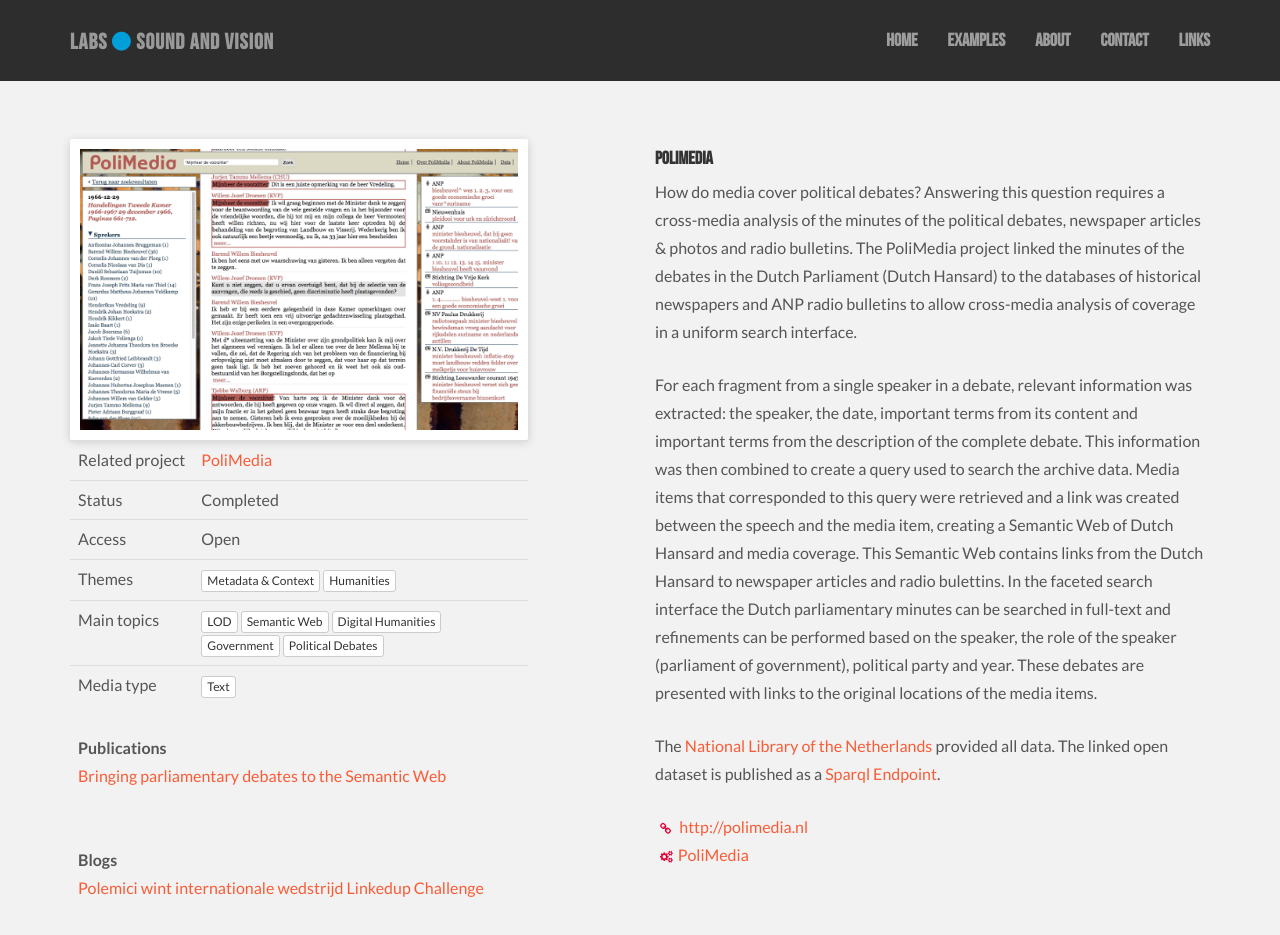
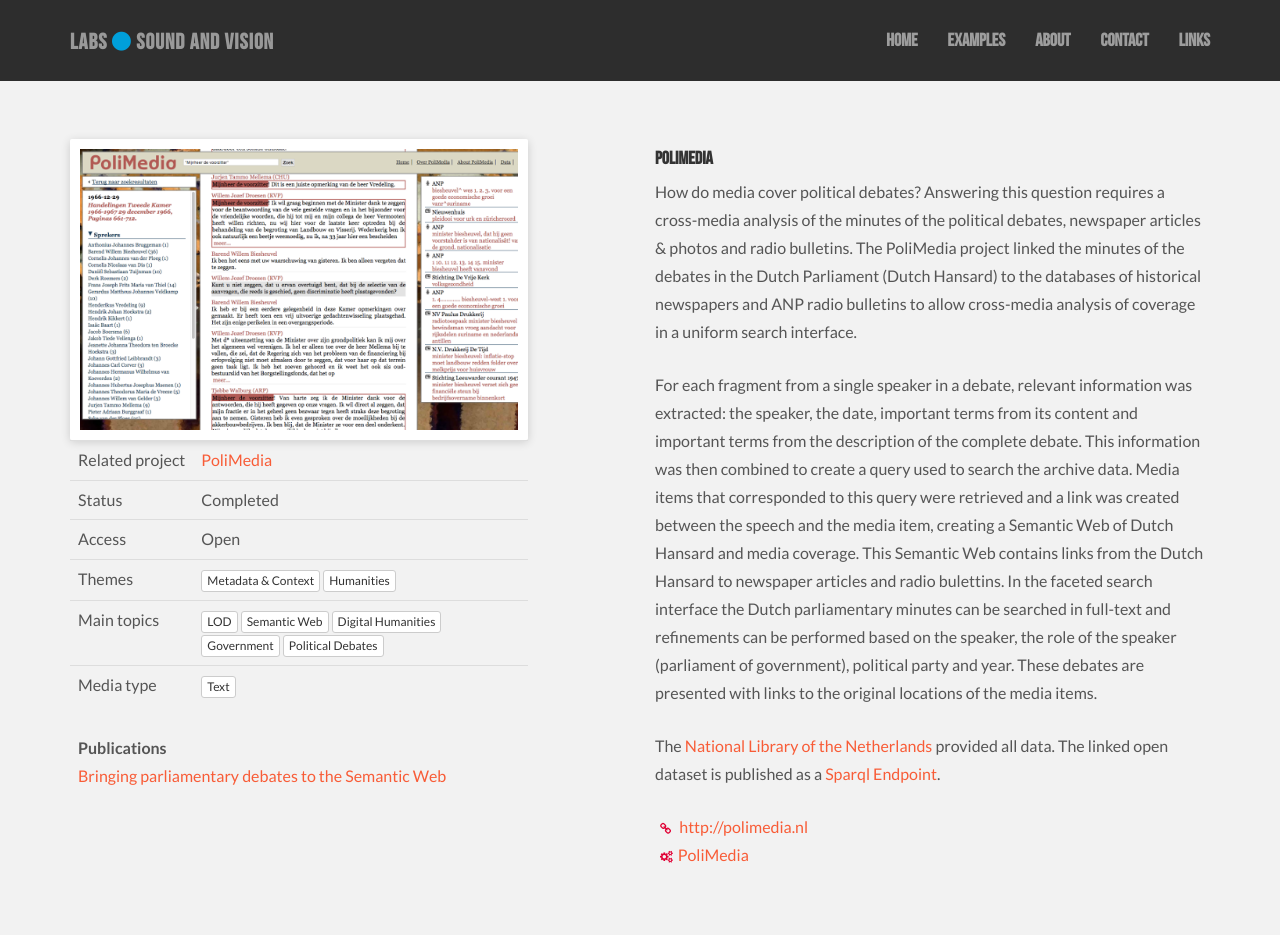
Before and after one commit to roelandordelman/labs, a Jekyll site: the page built from _applications/polimedia.md, in a window 1280 px wide and 935 px high. Built offline with Jekyll 4.4.1, drawn with Linux system fonts in a browser that asks for light colours.

Commit message:
Updated Polimedia

```diff
--- a/_applications/polimedia.md
+++ b/_applications/polimedia.md
@@ -24,9 +24,6 @@
 publications:
 - title: Bringing parliamentary debates to the Semantic Web
   url: http://ceur-ws.org/Vol-902/paper_6.pdf
-blogposts:
-- title: Polemici wint internationale wedstrijd Linkedup Challenge
-  url: http://www.beeldengeluid.nl/nieuws/201309/polimedia-wint-internationale-wedstrijd-linkedup-challenge
 layout: application
 ---
 
```
